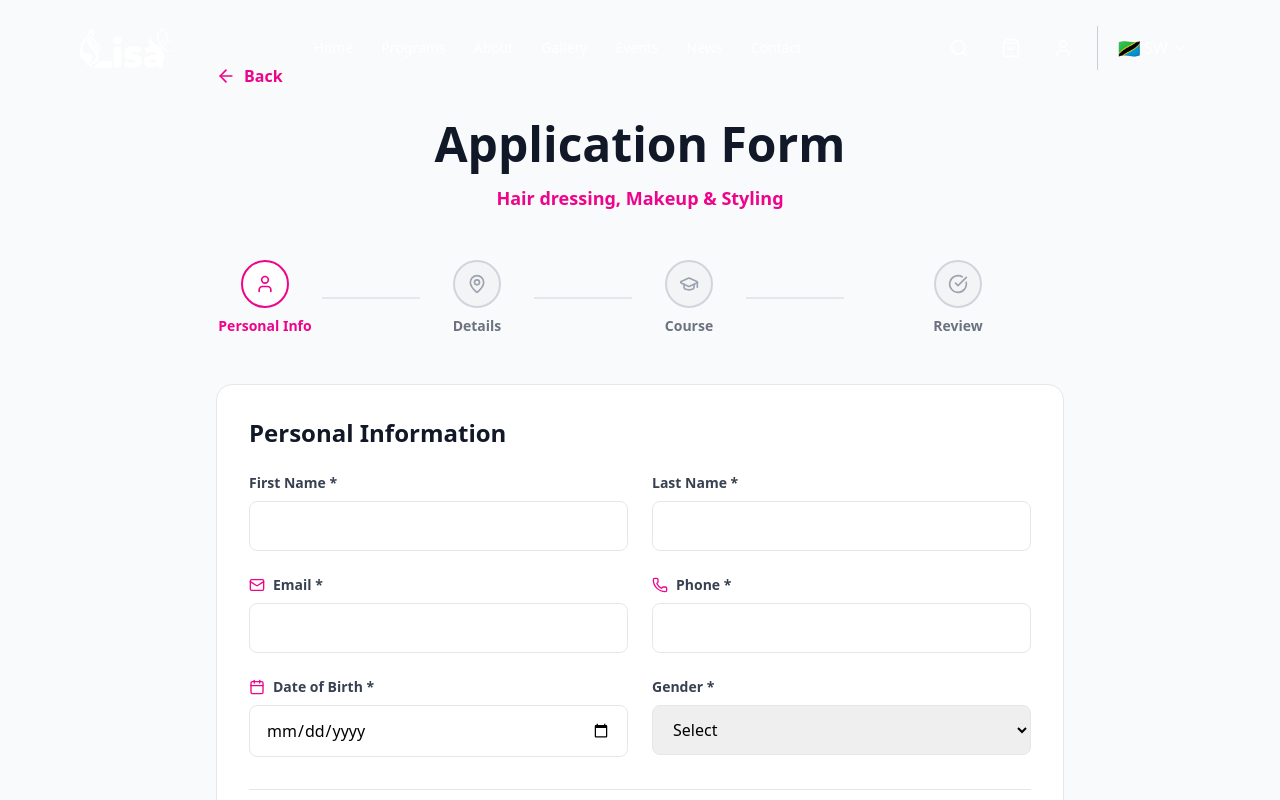
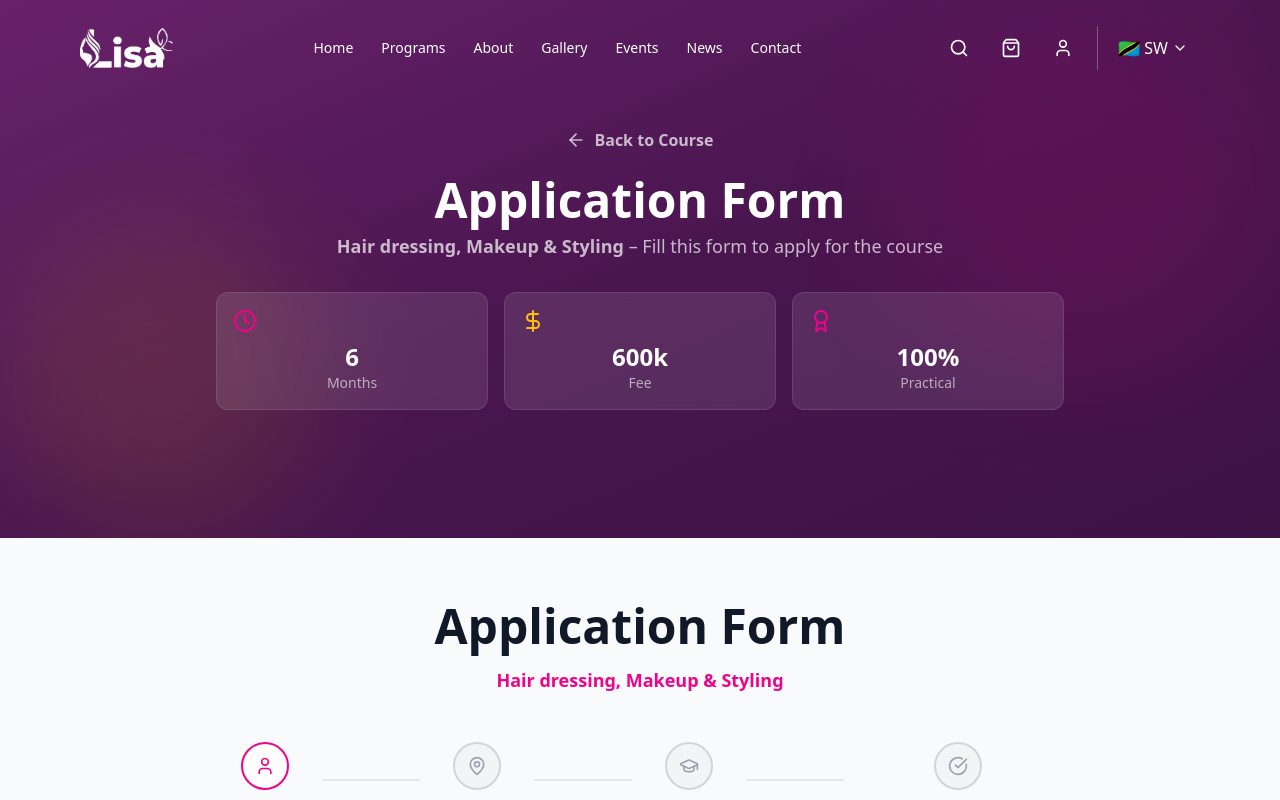
Before and after one commit to msetitech/lisacollege, a React (Vite) app in the folder frontend/: page /apply/1 in a window 1280 px wide. Shown: the top 800 px of the page. Built offline with nearby package versions, Linux system fonts and the light colour scheme.

Commit message:
fixing the conten in the cousre apply

```diff
--- a/frontend/src/pages/Applying/ApplyForm.jsx
+++ b/frontend/src/pages/Applying/ApplyForm.jsx
@@ -13,6 +13,8 @@ import {
 	CheckCircle,
 	Home,
 	Clock,
+	DollarSign,
+	Award,
 } from "lucide-react";
 import { coursesData } from "../Programs/coursesData";
 
@@ -162,18 +164,77 @@ export default function ApplyForm() {
 		: course.fee;
 
 	return (
-		<div className="min-h-screen bg-gray-50 py-16">
-			<div className="max-w-4xl mx-auto px-4 md:px-6">
+		<div className="min-h-screen bg-gray-50 ">
+			<section className=" py-16 relative bg-gradient-to-br from-[#68226A] via-[#4a1650] to-[#3d1245] overflow-hidden">
+				{/* Decorative elements */}
+				<div className="absolute inset-0 opacity-10 pointer-events-none">
+					<div className="absolute top-0 right-0 w-96 h-96 bg-[#EE048B] rounded-full blur-3xl" />
+					<div className="absolute bottom-0 left-0 w-80 h-80 bg-[#FFC107] rounded-full blur-3xl" />
+				</div>
+
+				<div className="relative max-w-4xl mx-auto px-4 md:px-6 py-16 text-center">
+					{/* Back button */}
 					<Link
 						to={`/programs/${courseId}`}
-					className="inline-flex items-center gap-2 text-[#EE048B] hover:text-[#68226A] font-semibold mb-8 transition group">
+						className="inline-flex items-center gap-2 text-white/70 hover:text-white font-semibold mb-6 transition group">
 						<ArrowLeft
 							size={20}
 							className="group-hover:-translate-x-1 transition-transform"
 						/>
-					{i18n.language === "sw" ? "Rudi nyuma" : "Back"}
+						{i18n.language === "sw" ? "Rudi nyuma" : "Back to Course"}
 					</Link>
 
+					{/* Title */}
+					<h1 className="text-4xl md:text-5xl font-bold text-white mb-2">
+						{i18n.language === "sw" ? "Fomu ya Maombi" : "Application Form"}
+					</h1>
+
+					{/* Subtitle / Course Name */}
+					<p className="text-lg text-white/70">
+						<span className="font-semibold">
+							{i18n.language === "sw" ? course.name_sw : course.name_en}
+						</span>{" "}
+						{i18n.language === "sw"
+							? "– Jaza fomu hii ili kujiunga na kozi"
+							: "– Fill this form to apply for the course"}
+					</p>
+
+					{/* Quick stats */}
+					<div className="mt-8 grid grid-cols-3 gap-4 justify-center">
+						<div className="bg-white/10 backdrop-blur-sm rounded-xl p-4 border border-white/10">
+							<Clock size={24} className="text-[#EE048B] mb-2" />
+							<p className="text-2xl font-bold text-white">{course.duration}</p>
+							<p className="text-white/60 text-sm">
+								{course.duration === 1
+									? i18n.language === "sw"
+										? "Mwezi"
+										: "Month"
+									: i18n.language === "sw"
+										? "Miezi"
+										: "Months"}
+							</p>
+						</div>
+						<div className="bg-white/10 backdrop-blur-sm rounded-xl p-4 border border-white/10">
+							<DollarSign size={24} className="text-[#FFC107] mb-2" />
+							<p className="text-2xl font-bold text-white">
+								{(course.fee / 1000).toFixed(0)}k
+							</p>
+							<p className="text-white/60 text-sm">
+								{i18n.language === "sw" ? "Bei" : "Fee"}
+							</p>
+						</div>
+						<div className="bg-white/10 backdrop-blur-sm rounded-xl p-4 border border-white/10">
+							<Award size={24} className="text-[#EE048B] mb-2" />
+							<p className="text-2xl font-bold text-white">100%</p>
+							<p className="text-white/60 text-sm">
+								{i18n.language === "sw" ? "Vitendo" : "Practical"}
+							</p>
+						</div>
+					</div>
+				</div>
+			</section>
+
+			<div className="max-w-4xl mx-auto px-4 md:px-6 py-16">
 				<div className="text-center mb-12">
 					<h1 className="text-4xl md:text-5xl font-bold text-gray-900 mb-4">
 						{i18n.language === "sw" ? "Fomu ya Maombi" : "Application Form"}
```
Lines whose indentation alone changed are shown as unchanged.
